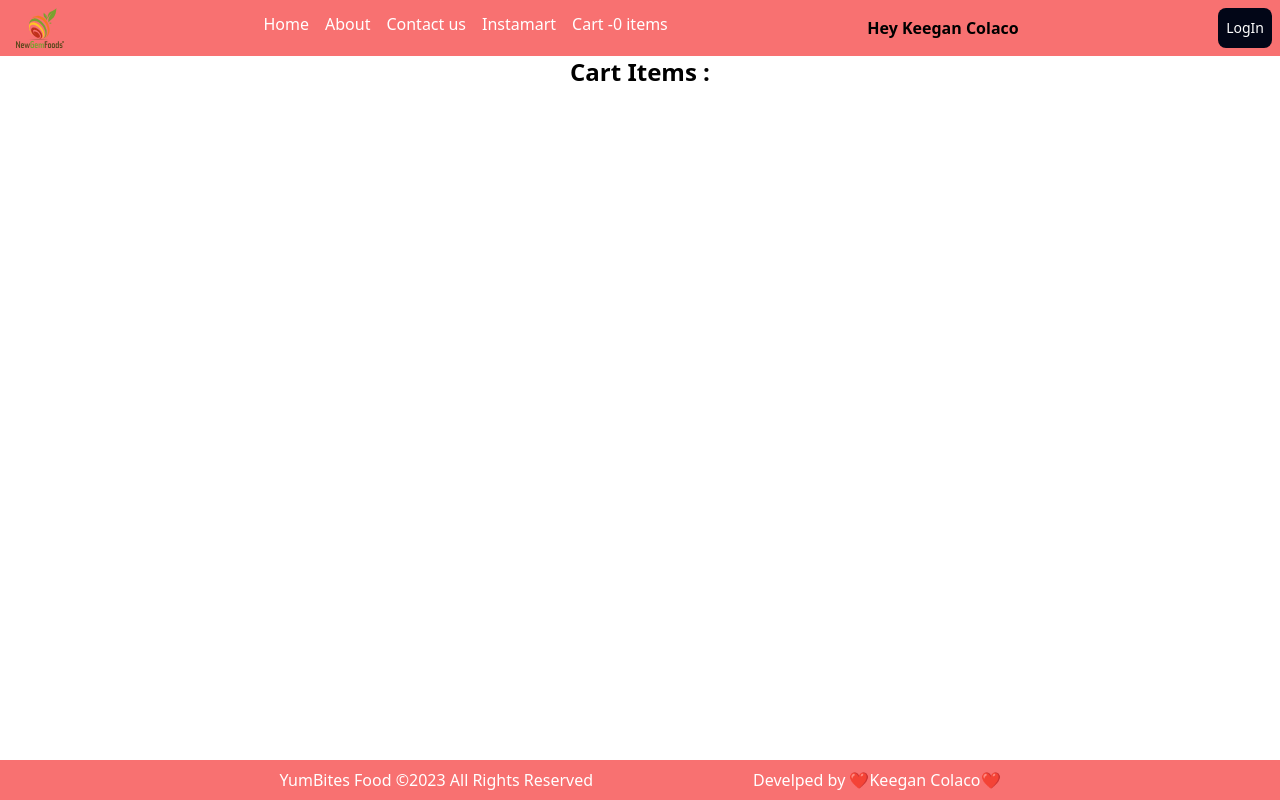
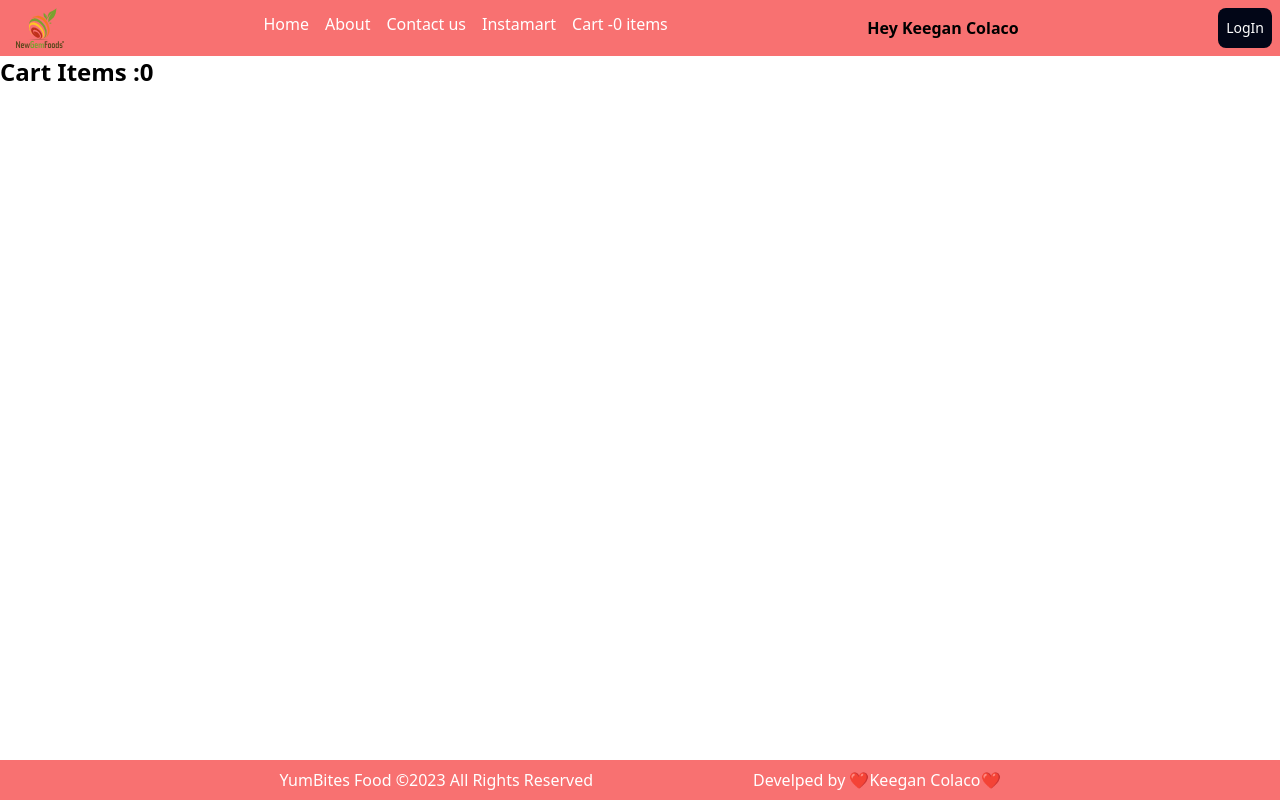
Before and after one commit to Keegan-20/YumBites-Food, a React (Vite) app: page /cart in a window 1280 px wide. Built offline with nearby package versions, Linux system fonts and the light colour scheme.

Commit message:
Building the cart component

```diff
--- a/src/components/Body.js
+++ b/src/components/Body.js
@@ -1,4 +1,4 @@
-import RestaurantCard from "../RestaurantCard";
+import RestaurantCard from "./RestaurantCard";
 import { useState, useEffect } from "react";
 import Shimmer from "./Shimmer";
 import 'react-loading-skeleton/dist/skeleton.css'
--- a/src/components/Cart.js
+++ b/src/components/Cart.js
@@ -1,8 +1,15 @@
+import { useSelector } from "react-redux";
+import MenuCart from "./MenuCart";
+
 const Cart = () =>{
+    const cartItems=useSelector((store) => store.cart.items);
 
     return (
-    <div>
-        <h1 className="font-bold text-2xl text-center">Cart Items :</h1>
+    <div className="flex flex-wrap">
+        <h1 className="font-bold text-2xl text-center">Cart Items :{cartItems.length}</h1>
+        {cartItems.map((item)=>(
+            <MenuCart key={item.id} {...item}  />
+        ))}
     </div>
     )
 }
--- /dev/null
+++ b/src/components/MenuCart.js
@@ -0,0 +1,30 @@
+
+import { IMG_CDN_URL } from '../constant';
+import 'react-loading-skeleton/dist/skeleton.css'
+
+const MenuCart = ({
+  name,description,
+  imageId,price,itemAttribute
+  //   sla // This is the entire 'sla' object
+}) => {
+ // Accessing the 'vegClassifier' property from 'itemAttribute'
+ const vegClassifierValue = itemAttribute && itemAttribute.vegClassifier;
+//  The && (logical AND) operator is used to check if itemAttribute exists (is truthy) before attempting to access the vegClassifier property.
+  //   const { deliveryTime, lastMileTravelString } = sla; // Accessing nested loo
+  return (
+    <div className="card w-[235px] h-[320px] bg-amber-100 rounded-lg z-10 m-3 shadow-lg  ">
+      < img src={IMG_CDN_URL + imageId} className='w-full h-[180px] rounded-t-xl ' />
+      <div className="card-content px-2">
+        <h2 className="RestaurantName font-medium text-center">{name}</h2>
+        <h4 className='font-semibold'> <i className="fa-solid fa-star bg-green-600 text-xs p-1  mb-1 mr-1 text-[#fff] rounded-[50%]"></i> {description}</h4>
+        <h4>{vegClassifierValue}</h4>
+       <h4>Rupees: {price/100}</h4>
+      </div>
+    </div>
+
+
+  );
+
+}
+
+export default MenuCart;
--- a/src/RestaurantCard.js
+++ b/src/components/RestaurantCard.js
@@ -1,8 +1,8 @@
 import { useContext } from 'react';
-import { IMG_CDN_URL } from './constant';
+import { IMG_CDN_URL } from '../constant';
 import Skeleton from 'react-loading-skeleton'
 import 'react-loading-skeleton/dist/skeleton.css'
-import UserContext from './components/utils/UserContext';
+import UserContext from './utils/UserContext';
 
 const RestaurantCard = ({
   name, avgRating, cuisines, // this are props
--- a/src/components/utils/cartSlice.js
+++ b/src/components/utils/cartSlice.js
@@ -1,5 +1,4 @@
 import { createSlice } from "@reduxjs/toolkit";
-
 //creating  slices in the Redux store
 const cartSlice = createSlice({
   name: "cart",
```
